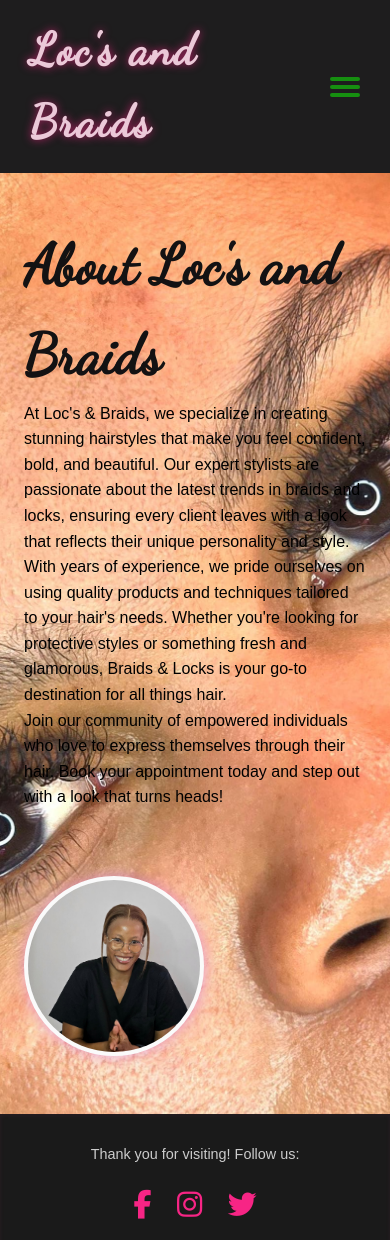
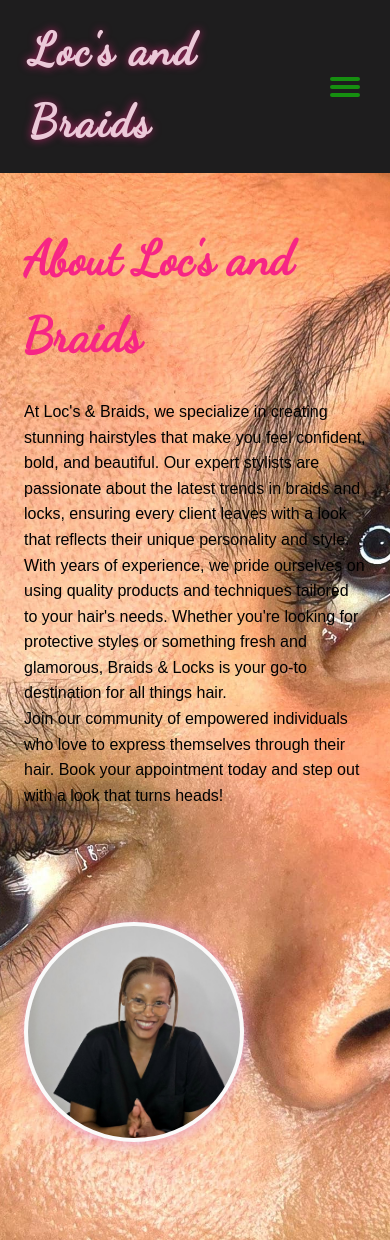
Before and after one commit to PStoppa7/locs-braids, a plain HTML site: page about.html in a window 390 px wide. Shown: the top 1240 px of the page. Drawn offline with Linux system fonts and the light colour scheme.

Commit message:
Update style.css
image

```diff
--- a/style.css
+++ b/style.css
@@ -441,37 +441,37 @@
 .about-flex {
       display: flex;
       align-items: center;
-  gap: 2rem;
+      gap: 2.5rem;
       flex-wrap: wrap;
     }
     .about-content {
       flex: 2 1 300px;
     }
     .about-image {
-  flex: 1 1 200px;
+      flex: 1 1 320px;
       display: flex;
       justify-content: center;
       align-items: center;
     }
     .about-image img {
-  width: 180px;
-  height: 180px;
+      width: 300px;
+      height: 300px;
       object-fit: cover;
       border-radius: 50%;
       box-shadow: 0 0 15px #d57fff88;
       border: 4px solid #fafafa;
       background: #fff;
     }
-@media (max-width: 768px) {
-  .about-flex {
-    flex-direction: column;
-    align-items: flex-start;
+    h2 {
+      font-family: 'Dancing Script', cursive;
+      font-size: 3rem;
+      color: #f72585;
+      margin-bottom: 1.5rem;
     }
-  .about-image {
-    margin-top: 1.5rem;
-    width: 100%;
-    justify-content: flex-start;
-  }
+    @media (max-width: 900px) {
+      .about-flex { flex-direction: column; align-items: flex-start; }
+      .about-image { margin-top: 1.5rem; width: 100%; justify-content: flex-start; }
+      .about-image img { width: 220px; height: 220px;}
     }
 #policy {
   background: #fff0fa;
```
Lines whose indentation alone changed are shown as unchanged.
